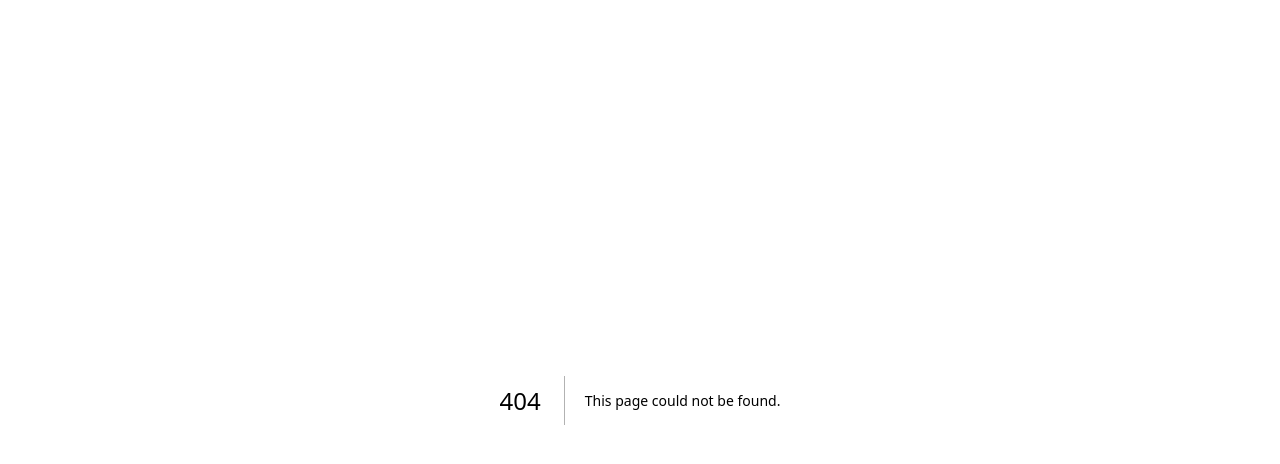
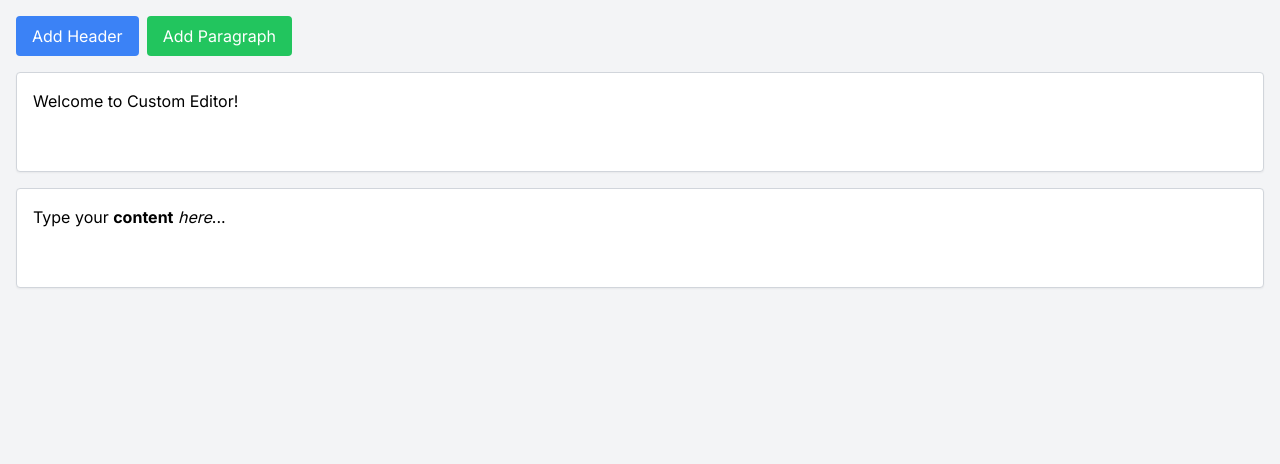
Before and after one commit to coolCicada/nextjs-lession, a Next.js app: page /editor in a window 1280 px wide. Before the commit this address had no page. Shown: the top 464 px of the page. Built offline with nearby package versions, Linux system fonts and the light colour scheme; a web font is replaced by a local one.

Commit message:
feat: 简单编辑器

```diff
--- /dev/null
+++ b/app/editor/components/Editor.tsx
@@ -0,0 +1,210 @@
+'use client';
+import React, { useState, useRef } from 'react';
+import { v4 as uuidv4 } from 'uuid';
+import { DndProvider, useDrag, useDrop } from 'react-dnd';
+import { HTML5Backend } from 'react-dnd-html5-backend';
+
+// 定义块类型接口
+interface Block {
+    id: string;
+    type: 'header' | 'paragraph';
+    text: string;
+}
+
+// 处理文本格式化
+const formatText = (command: string, value?: string) => {
+    const selection = window.getSelection();
+    if (selection && selection.rangeCount > 0) {
+        const range = selection.getRangeAt(0);
+        const span = document.createElement('span');
+        span.style.display = 'inline';
+        span.style.cursor = 'text';
+        if (command === 'bold') {
+            span.style.fontWeight = 'bold';
+        } else if (command === 'italic') {
+            span.style.fontStyle = 'italic';
+        } else if (command === 'underline') {
+            span.style.textDecoration = 'underline';
+        } else if (command === 'fontSize') {
+            span.style.fontSize = `${value}px`;
+        }
+        range.surroundContents(span);
+        console.log('range', range);
+    }
+};
+
+// 定义块类型工具
+const blocks = {
+    paragraph: {
+        render: (data: Block) => (
+            <div
+                dangerouslySetInnerHTML={{ __html: data.text }}
+                className="prose"
+            />
+        ),
+        edit: (data: Block, onChange: (text: string) => void, ref: React.RefObject<HTMLDivElement>) => (
+            <div className="w-full p-2 border rounded">
+                <div className="flex space-x-2 mb-2">
+                    <button
+                        className="px-2 py-1 bg-gray-200 rounded hover:bg-gray-300"
+                        onClick={() => formatText('bold')}
+                    >
+                        B
+                    </button>
+                    <button
+                        className="px-2 py-1 bg-gray-200 rounded hover:bg-gray-300"
+                        onClick={() => formatText('italic')}
+                    >
+                        I
+                    </button>
+                    <button
+                        className="px-2 py-1 bg-gray-200 rounded hover:bg-gray-300"
+                        onClick={() => formatText('underline')}
+                    >
+                        U
+                    </button>
+                </div>
+                <div
+                    ref={ref}
+                    contentEditable
+                    className="w-full h-48 border rounded p-2"
+                    dangerouslySetInnerHTML={{ __html: data.text }}
+                    onBlur={(e) => setTimeout(() => onChange((e.target as HTMLElement).innerHTML), 100)}
+                />
+            </div>
+        ),
+    },
+    header: {
+        render: (data: Block) => <h1>{data.text}</h1>,
+        edit: (data: Block, onChange: (text: string) => void) => (
+            <input
+                type="text"
+                className="w-full p-2 border rounded"
+                defaultValue={data.text}
+                onBlur={(e) => onChange(e.target.value)}
+            />
+        ),
+    },
+};
+
+// 拖拽类型
+const ItemType = {
+    BLOCK: 'BLOCK',
+};
+
+// 拖拽块组件
+const DraggableBlock: React.FC<{ block: Block; index: number; moveBlock: (dragIndex: number, hoverIndex: number) => void; isEditing: boolean; setEditingId: (id: string) => void; handleChange: (id: string, text: string) => void }> =
+    ({ block, index, moveBlock, isEditing, setEditingId, handleChange }) => {
+        const [, ref] = useDrag({
+            type: ItemType.BLOCK,
+            item: { index },
+        });
+
+        const [{ isOver }, drop] = useDrop({
+            accept: ItemType.BLOCK,
+            // hover(item: { index: number }) {
+            //     // if (item.index !== index) {
+            //     //     moveBlock(item.index, index);
+            //     //     item.index = index;
+            //     // }
+            // },
+            drop: (item: { index: number }) => {
+                if (item.index !== index) {
+                    moveBlock(item.index, index);
+                    item.index = index;
+                }
+            },
+            collect: (monitor) => ({
+                isOver: monitor.isOver(),
+            }),
+        });
+
+        const handleClick = () => {
+            if (!isEditing) {
+                setEditingId(block.id);
+            }
+        };
+
+        return (
+            <div
+                ref={(node) => ref(drop(node))}
+                className={`mb-4 p-4 bg-white border rounded shadow-sm min-h-[100px] cursor-pointer
+                ${isOver ? 'border-blue-500' : 'border-gray-300'}`}
+                onClick={handleClick}
+            >
+                {isEditing && (
+                    <div>
+                        {blocks[block.type].edit(
+                            block,
+                            (text) => handleChange(block.id, text),
+                            React.createRef<HTMLDivElement>()
+                        )}
+                    </div>
+                )}
+                {!isEditing && blocks[block.type].render(block)}
+            </div>
+        );
+    };
+
+// 编辑器组件
+const Editor: React.FC = () => {
+    const [content, setContent] = useState<Block[]>([
+        { id: uuidv4(), type: 'header', text: 'Welcome to Custom Editor!' },
+        { id: uuidv4(), type: 'paragraph', text: '<p>Type your <b>content</b> <i>here</i>...</p>' },
+    ]);
+    const [editingId, setEditingId] = useState<string | null>(null);
+
+    // 处理文本更改
+    const handleChange = (id: string, text: string) => {
+        setContent(content.map(block =>
+            block.id === id ? { ...block, text } : block
+        ));
+    };
+
+    // 移动块
+    const moveBlock = (dragIndex: number, hoverIndex: number) => {
+        const updatedContent = [...content];
+        const [removed] = updatedContent.splice(dragIndex, 1);
+        updatedContent.splice(hoverIndex, 0, removed);
+        setContent(updatedContent);
+    };
+
+    const handleAddBlock = (type: 'header' | 'paragraph') => {
+        setContent([...content, { id: uuidv4(), type, text: '' }]);
+    };
+
+    return (
+        <DndProvider backend={HTML5Backend}>
+            <div className="p-4 bg-gray-100 min-h-screen">
+                <div className="mb-4">
+                    <button
+                        className="px-4 py-2 bg-blue-500 text-white rounded hover:bg-blue-600"
+                        onClick={() => handleAddBlock('header')}
+                    >
+                        Add Header
+                    </button>
+                    <button
+                        className="px-4 py-2 bg-green-500 text-white rounded hover:bg-green-600 ml-2"
+                        onClick={() => handleAddBlock('paragraph')}
+                    >
+                        Add Paragraph
+                    </button>
+                </div>
+
+                {content.map((block, index) => (
+                    <DraggableBlock
+                        handleChange={handleChange}
+                        key={block.id}
+                        block={block}
+                        index={index}
+                        moveBlock={moveBlock}
+                        isEditing={editingId === block.id}
+                        setEditingId={setEditingId}
+                    />
+                ))}
+            </div>
+        </DndProvider>
+    );
+};
+
+export default Editor;
--- /dev/null
+++ b/app/editor/page.tsx
@@ -0,0 +1,11 @@
+import Editor from './components/Editor';
+
+const App: React.FC = () => {
+    return (
+        <div className="App">
+            <Editor />
+        </div>
+    );
+};
+
+export default App;
--- a/package.json
+++ b/package.json
@@ -20,17 +20,21 @@
     "next": "^14.2.7",
     "postcss": "8.4.31",
     "react": "18.2.0",
+    "react-dnd": "^16.0.1",
+    "react-dnd-html5-backend": "^16.0.1",
     "react-dom": "18.2.0",
     "sass": "^1.77.8",
     "tailwindcss": "3.3.3",
     "typescript": "5.2.2",
     "use-debounce": "^10.0.3",
+    "uuid": "^10.0.0",
     "zod": "^3.22.2"
   },
   "devDependencies": {
     "@types/bcrypt": "^5.0.1",
     "@types/react": "18.2.21",
     "@types/react-dom": "18.2.14",
+    "@types/uuid": "^10.0.0",
     "@vercel/style-guide": "^5.0.1",
     "dotenv": "^16.3.1",
     "eslint": "^8.52.0",
```
Also changed, not shown: 1 other file (tests, documents, lock files or other folders).
